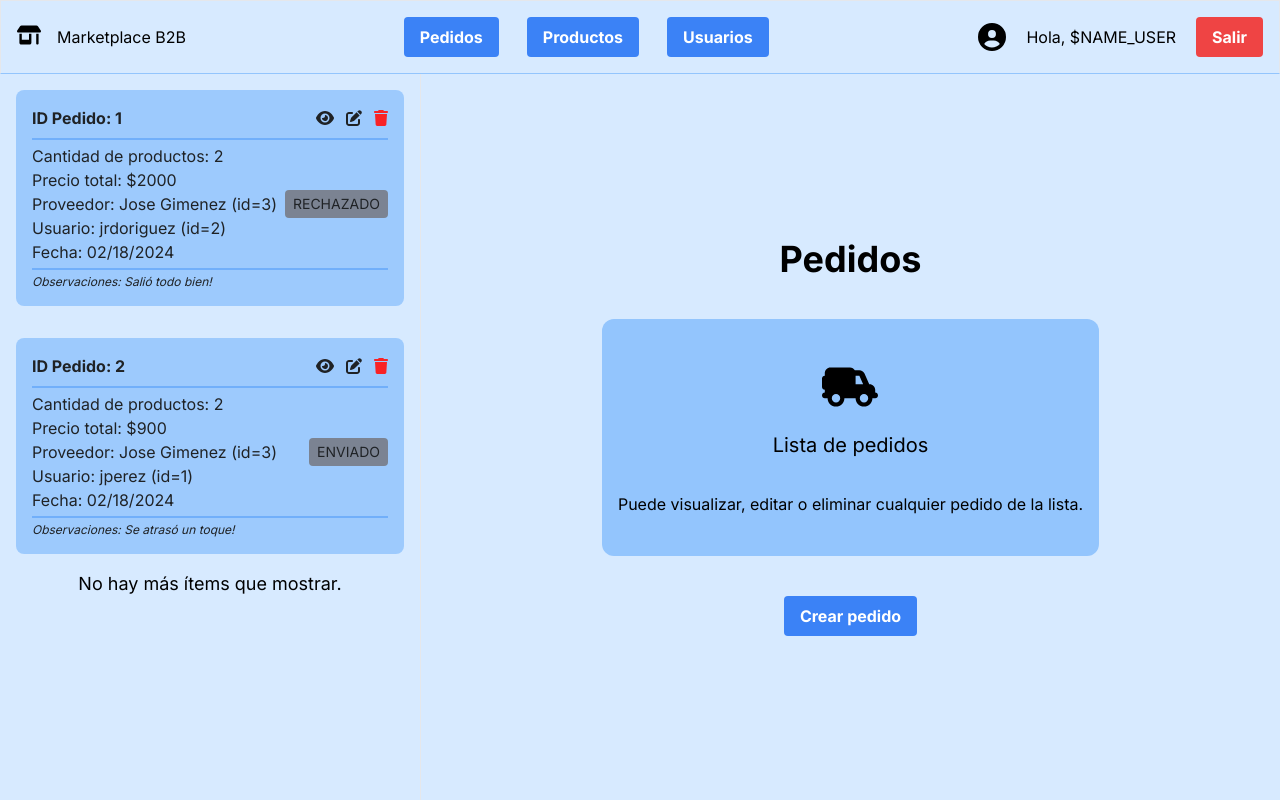
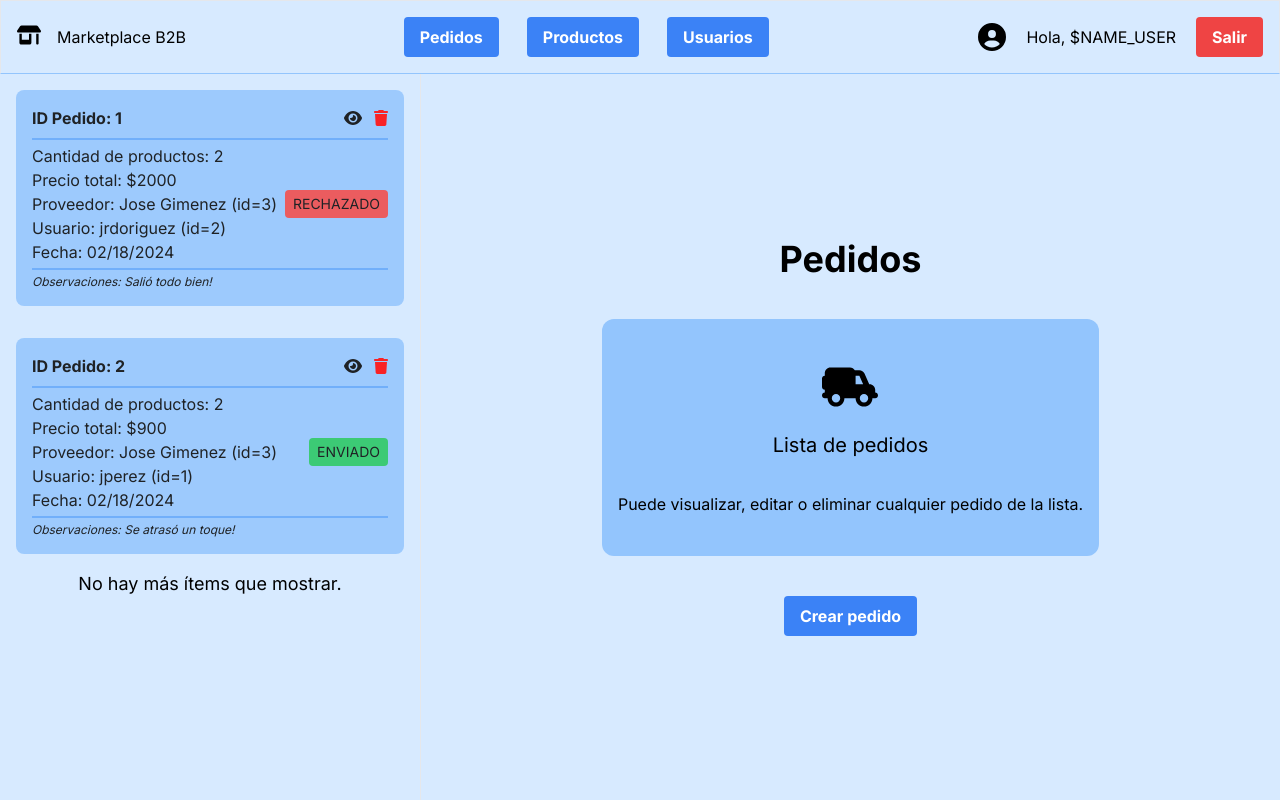
Before and after one commit to TPs-DAN2023/dan-appui, a Next.js app: page /pedidos in a window 1280 px wide. Built offline with nearby package versions, Linux system fonts and the light colour scheme.

Commit message:
Add addToCart in Item component and fix optional methods

```diff
--- a/components/Item/Item.tsx
+++ b/components/Item/Item.tsx
@@ -1,7 +1,12 @@
 "use client";
 
 import { IItem } from "@/interfaces";
-import { ViewButton, EditButton, DeleteButton } from "../index";
+import {
+  ViewButton,
+  EditButton,
+  DeleteButton,
+  AddToCartButton,
+} from "../index";
 
 export default function Item<T>({
   item,
@@ -9,9 +14,10 @@ export default function Item<T>({
   body,
   footer,
   status,
+  onDelete,
+  onAddToCart,
+  onEdit,
   onView,
-  onEdit,
-  onDelete,
 }: IItem<T>) {
   return (
     <div className="rounded-lg p-4">
@@ -20,8 +26,9 @@ export default function Item<T>({
           {title}
         </p>
         <div className="flex gap-x-3">
+          {onAddToCart && <AddToCartButton onClick={() => onAddToCart(item)} />}
           {onView && <ViewButton onClick={() => onView(item)} />}
-          <EditButton onClick={() => onEdit(item)} />
+          {onEdit && <EditButton onClick={() => onEdit(item)} />}
           <DeleteButton onClick={() => onDelete(item)} />
         </div>
       </header>
@@ -40,9 +47,9 @@ export default function Item<T>({
         {status && (
           <span
             className={`px-2 py-1 rounded text-sm ${
-              status === "RECIBIDO"
+              status === "RECIBIDO" || status === "ENVIADO"
                 ? "bg-green-500"
-                : status === "CANCELADO"
+                : status === "CANCELADO" || status === "RECHAZADO"
                 ? "bg-red-500"
                 : "bg-gray-500"
             }`}
```
